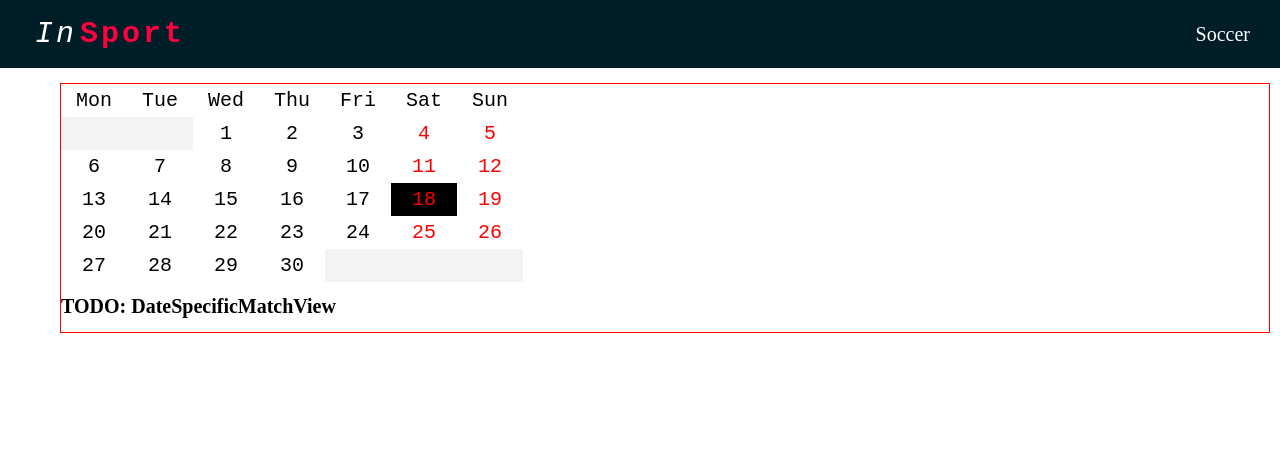
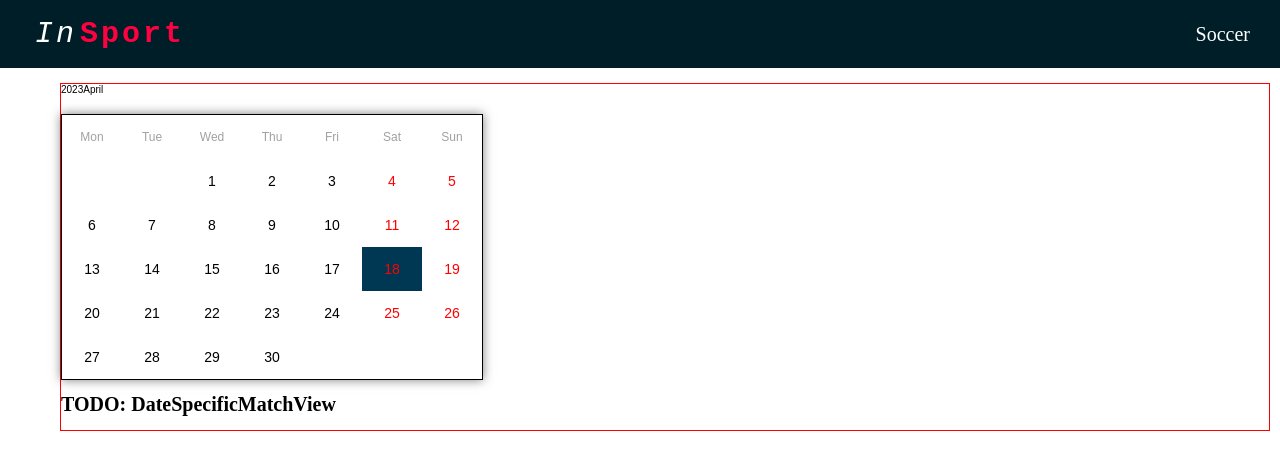
Before and after one commit to MerhanMustafov/insport, a React (Vite) app: page / in a window 1280 px wide. Shown: the top 470 px of the page. Built offline with nearby package versions, Linux system fonts and the light colour scheme; no server answers.

Commit message:
style: Add calendar body styling

```diff
--- a/src/components/calendar/Calendar.tsx
+++ b/src/components/calendar/Calendar.tsx
@@ -4,15 +4,12 @@ import { useAppDispatch } from "@/global/redux/reduxHooks";
 import { setInitialCalendarData } from "@/global/redux/slices/calendar.slice";
 import CalendarBody from "@/components/calendar/CalendarBody";
 
-const StyledAllCalendarsWrapper = styled.div`
-  font-size: 2rem;
+const StyledWrapper = styled.div`
   display: grid;
-  grid-template-columns: repeat(2, 1fr);
-  row-gap: 100px;
-  font-family: "Courier New", Courier, monospace;
-`;
-const StyledCalendarWrapper = styled.div`
-  font-size: 2rem;
+  grid-template-columns: auto;
+  grid-template-rows: 30px max-content;
+  font-family: sans-serif;
+  width: max-content;
 `;
 
 export default function Calendar() {
@@ -23,10 +20,12 @@ export default function Calendar() {
   }, []);
 
   return (
-    <StyledAllCalendarsWrapper>
-      <StyledCalendarWrapper>
-        <CalendarBody />
-      </StyledCalendarWrapper>
-    </StyledAllCalendarsWrapper>
+    <StyledWrapper>
+      <div>
+        <span>2023</span>
+        <span>April</span>
+      </div>
+      <CalendarBody />
+    </StyledWrapper>
   );
 }
--- a/src/components/calendar/CalendarBody.tsx
+++ b/src/components/calendar/CalendarBody.tsx
@@ -3,31 +3,27 @@ import { useAppSelector } from "@/global/redux/reduxHooks";
 import CalendardayNumberCell from "@/components/calendar/CalendarDayNumberCell";
 
 const StyledWrapper = styled.div`
+  border: 1px solid #000000;
+  box-shadow: 0px 0px 10px 0px rgba(0, 0, 0, 0.5);
   display: grid;
   grid-template-columns: repeat(7, max-content);
   grid-template-rows: auto;
   justify-items: stretch;
 `;
 
-const StyledCalendarCell = styled("div")`
+const StyledWeekDayCell = styled("div")`
   cursor: pointer;
-  border: 1px solid #000000;
+  font-size: 1.2rem;
+  line-height: 1.6rem;
+  height: 2.4rem;
+  width: 2.4rem;
+  white-space: nowrap;
   display: flex;
   justify-content: center;
+  align-items: center;
   border: none;
-  padding: 5px 15px;
-  &.selected-day {
-    color: #ffffff;
-    background: #000000;
-  }
-  &.empty-day {
-    color: #ffffff;
-    pointer-events: none;
-    background: #f3f3f3;
-  }
-  &.weekend {
-    color: red;
-  }
+  padding: 10px 18px;
+  color: rgb(161, 161, 161);
 `;
 
 export default function CalendarBody() {
@@ -36,12 +32,9 @@ export default function CalendarBody() {
   return (
     <StyledWrapper>
       {weekDaysStrings.map((dayString) => (
-        <StyledCalendarCell
-          key={`${dayString}-${Math.random() * 100}`}
-          className="calendar___head_days"
-        >
+        <StyledWeekDayCell key={`${dayString}-${Math.random() * 100}`}>
           {dayString}
-        </StyledCalendarCell>
+        </StyledWeekDayCell>
       ))}
       {daysInMonth.map(({ monthNumber, dayNumberInMonth, isWeekendDay }) => (
         <CalendardayNumberCell
--- a/src/components/calendar/CalendarDayNumberCell.tsx
+++ b/src/components/calendar/CalendarDayNumberCell.tsx
@@ -5,22 +5,25 @@ import { MonthNumbersNormalType, NumberOfDaysInAMonthType } from "@/lib/calendar
 
 const StyledCalendarCell = styled("div")`
   cursor: pointer;
-  border: 1px solid #000000;
   display: flex;
   justify-content: center;
+  align-items: center;
+  font-size: 1.4rem;
+  line-height: 1.9rem;
+  height: 2.4rem;
+  width: 2.4rem;
   border: none;
-  padding: 5px 15px;
+  color: #000000;
+  padding: 10px 18px;
   &.selected-day {
+    background: #003854;
     color: #ffffff;
-    background: #000000;
   }
   &.empty-day {
-    color: #ffffff;
-    pointer-events: none;
-    background: #f3f3f3;
+    border: none;
   }
   &.weekend {
-    color: red;
+    color: #fe0101;
   }
 `;
 
@@ -48,8 +51,8 @@ export default function CalendarDayNumberCell({
     <StyledCalendarCell
       onClick={handleDateClick}
       id={`${dayNumberInMonth === null ? Math.random() * 150 : dayNumberInMonth}`}
-      className={`${
-        dayNumberInMonth === selectedDayOfTheMonth && monthNumber === selectedMonth
+      className={` ${
+        dayNumberInMonth === selectedDayOfTheMonth && selectedMonth === monthNumber
           ? "selected-day"
           : ""
       } ${dayNumberInMonth === null ? "empty-day" : ""} ${isWeekendDay ? "weekend" : ""}`}
```
